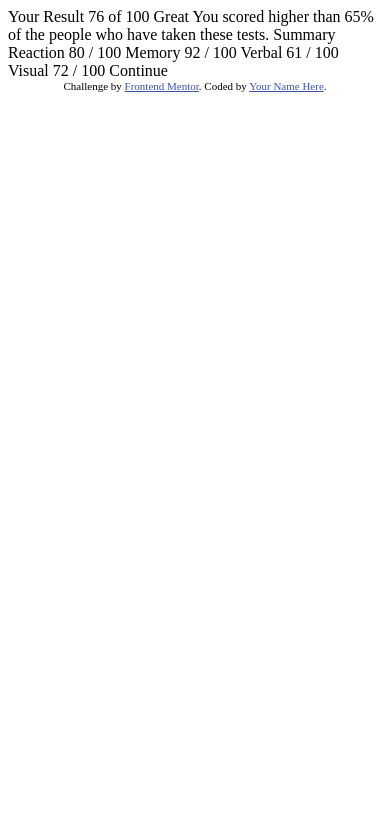
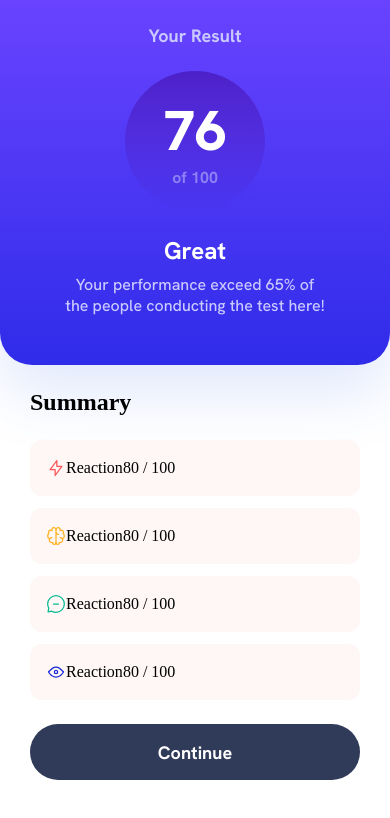
Before and after one commit to augustoamaro/results-summary, a plain HTML site: page index.html in a window 390 px wide. Drawn offline with Linux system fonts and the light colour scheme.

Commit message:
Finished mobile layout

```diff
--- a/index.html
+++ b/index.html
@@ -1,47 +1,66 @@
 <!DOCTYPE html>
 <html lang="en">
+
 <head>
   <meta charset="UTF-8">
-  <meta name="viewport" content="width=device-width, initial-scale=1.0"> <!-- displays site properly based on user's device -->
+  <meta name="viewport" content="width=device-width, initial-scale=1.0">
+  <!-- displays site properly based on user's device -->
 
   <link rel="icon" type="image/png" sizes="32x32" href="./assets/images/favicon-32x32.png">
+  <link rel="stylesheet" href="style.css">
 
   <title>Frontend Mentor | Results summary component</title>
 
-  <!-- Feel free to remove these styles or customise in your own stylesheet 👍 -->
-  <style>
-    .attribution { font-size: 11px; text-align: center; }
-    .attribution a { color: hsl(228, 45%, 44%); }
-  </style>
 </head>
+
 <body>
 
-  Your Result
-  76
-  of 100
+  <main>
+    <section class="result">
+      <h2>Your Result</h2>
 
-  Great
-  You scored higher than 65% of the people who have taken these tests.
+      <div class="score">
+        <h3>76</h3>
+        <span>of 100</span>
+      </div>
 
-  Summary
+      <h1>Great</h1>
+      <p>Your performance exceed 65% of<br> the people conducting the test here!</p>
+    </section>
 
-  Reaction
-  80 / 100
+    <section class="summary">
+      <h2>Summary</h2>
 
-  Memory
-  92 / 100
+      <div class="reaction">
+        <img src="./assets/images/icon-reaction.svg" alt="reaction">
+        <span>Reaction</span>
+        <label>80 / 100</label>
+      </div>
 
-  Verbal
-  61 / 100
+      <div class="reaction">
+        <img src="./assets/images/icon-memory.svg" alt="reaction">
+        <span>Reaction</span>
+        <label>80 / 100</label>
+      </div>
 
-  Visual
-  72 / 100
+      <div class="reaction">
+        <img src="./assets/images/icon-verbal.svg" alt="reaction">
+        <span>Reaction</span>
+        <label>80 / 100</label>
+      </div>
 
-  Continue
+      <div class="reaction">
+        <img src="./assets/images/icon-visual.svg" alt="reaction">
+        <span>Reaction</span>
+        <label>80 / 100</label>
+      </div>
 
-  <div class="attribution">
-    Challenge by <a href="https://www.frontendmentor.io?ref=challenge" target="_blank">Frontend Mentor</a>.
-    Coded by <a href="#">Your Name Here</a>.
-  </div>
+      <button>
+        <span>Continue</span>
+      </button>
+
+    </section>
+  </main>
 </body>
+
 </html>
--- /dev/null
+++ b/style.css
@@ -0,0 +1,116 @@
+@import url('https://fonts.googleapis.com/css2?family=Hanken+Grotesk:wght@500;700;800&display=swap');
+
+* {
+    margin: 0;
+    padding: 0;
+}
+
+.result {
+    display: flex;
+    flex-direction: column;
+    align-items: center;
+    height: 365px;
+    background: linear-gradient(180deg, #7755FF 0%, #6943FF 0.01%, #2F2CE9 100%);
+    box-shadow: 0px 30px 60px rgba(61, 108, 236, 0.15);
+    border-radius: 0px 0px 32px 32px;
+}
+
+.result h2 {
+    font-family: 'Hanken Grotesk';
+    font-style: normal;
+    font-weight: 700;
+    font-size: 18px;
+    line-height: 23px;
+    text-align: center;
+    color: #CAC9FF;
+    padding-top: 24px;
+}
+
+.score {
+    display: flex;
+    flex-direction: column;
+    align-items: center;
+    justify-content: center;
+    width: 140px;
+    height: 140px;
+    border-radius: 50%;
+    background: linear-gradient(180deg, #4D21C9 0%, rgba(37, 33, 201, 0) 100%, rgba(37, 33, 201, 0) 100%);
+    margin-top: 24px;
+}
+
+.score h3 {
+    font-family: 'Hanken Grotesk';
+    font-style: normal;
+    font-weight: 800;
+    font-size: 56px;
+    line-height: 72px;
+    text-align: center;
+    color: #FFFFFF;
+}
+
+.score span {
+    font-family: 'Hanken Grotesk';
+    font-style: normal;
+    font-weight: 700;
+    font-size: 16px;
+    line-height: 21px;
+    color: #CAC9FF;
+    mix-blend-mode: normal;
+    opacity: 0.52;
+}
+
+.result h1 {
+    font-family: 'Hanken Grotesk';
+    font-style: normal;
+    font-weight: 700;
+    font-size: 24px;
+    line-height: 31px;
+    text-align: center;
+    color: #FFFFFF;
+    padding-top: 24px;
+}
+
+.result p {
+    font-family: 'Hanken Grotesk';
+    font-style: normal;
+    font-weight: 500;
+    font-size: 16px;
+    line-height: 21px;
+    text-align: center;
+    color: #CAC9FF;
+    padding-top: 8px;
+}
+
+.summary {
+    margin: 24px 30px 24px 30px;
+}
+
+.summary h2 {
+    padding-bottom: 24px;
+}
+
+.reaction {
+    display: flex;
+    align-items: center;
+    height: 56px;
+    background: linear-gradient(0deg, rgba(255, 255, 255, 0.95), rgba(255, 255, 255, 0.95)), #FF5555;
+    border-radius: 12px;
+    margin-bottom: 12px;
+    padding-left: 16px;
+}
+
+.summary button {
+    width: 100%;
+    height: 56px;
+    background: #303B59;
+    border-radius: 128px;
+	border: none;
+	font: inherit;
+	cursor: pointer;
+    font-family: 'Hanken Grotesk';
+    font-weight: 700;
+    font-size: 18px;
+    text-align: center;
+    color: #FFFFFF;
+    margin-top: 12px;
+}
```
